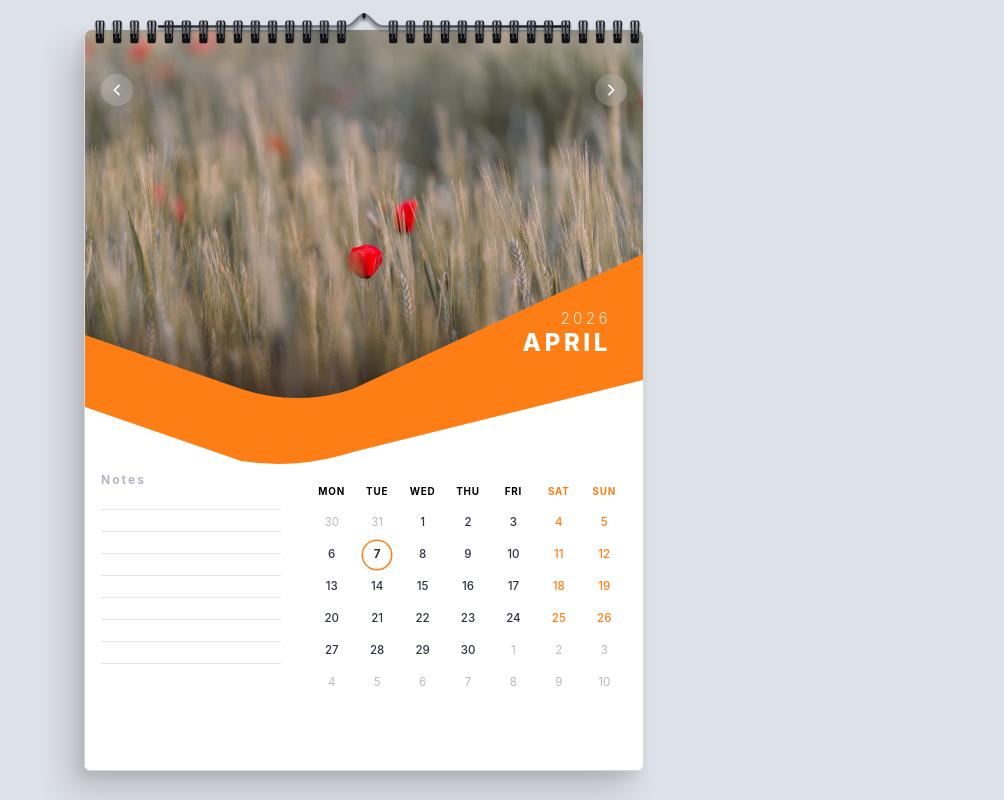
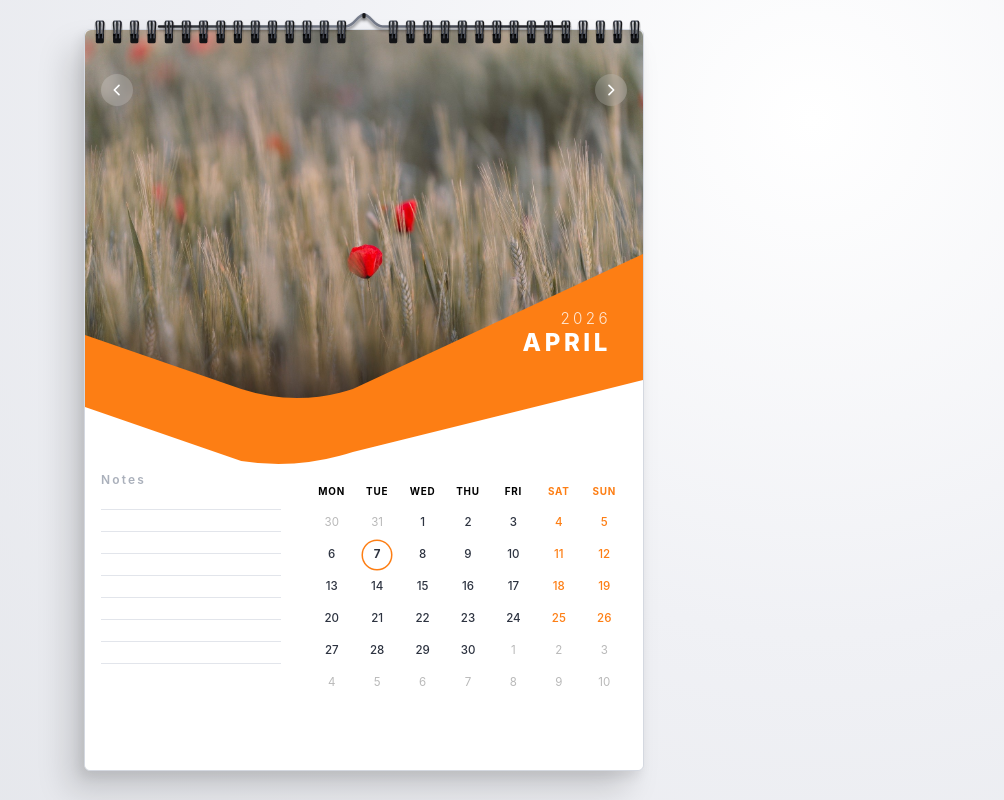
Before and after one commit to rookiemaniesh/tuf-assignment, a Next.js app: page / in a window 1280 px wide. Shown: the whole page, without its empty margins (276-1280 px from the left). Built offline with nearby package versions, Linux system fonts and the light colour scheme.

Commit message:
v1 ready😁😁

```diff
--- a/app/components/calendar/CalendarContainer.tsx
+++ b/app/components/calendar/CalendarContainer.tsx
@@ -162,7 +162,7 @@ export default function CalendarContainer() {
   return (
     <div
       className="flex items-center justify-center min-h-screen p-2 sm:p-6"
-      style={{ background: "#dde1e8" }}
+      style={{ background: "radial-gradient(circle at 85% 15%, #ffffff 0%, #f0f1f5 40%, #e2e4e9 100%)" }}
     >
       <div
         className="w-full bg-white relative"
```
